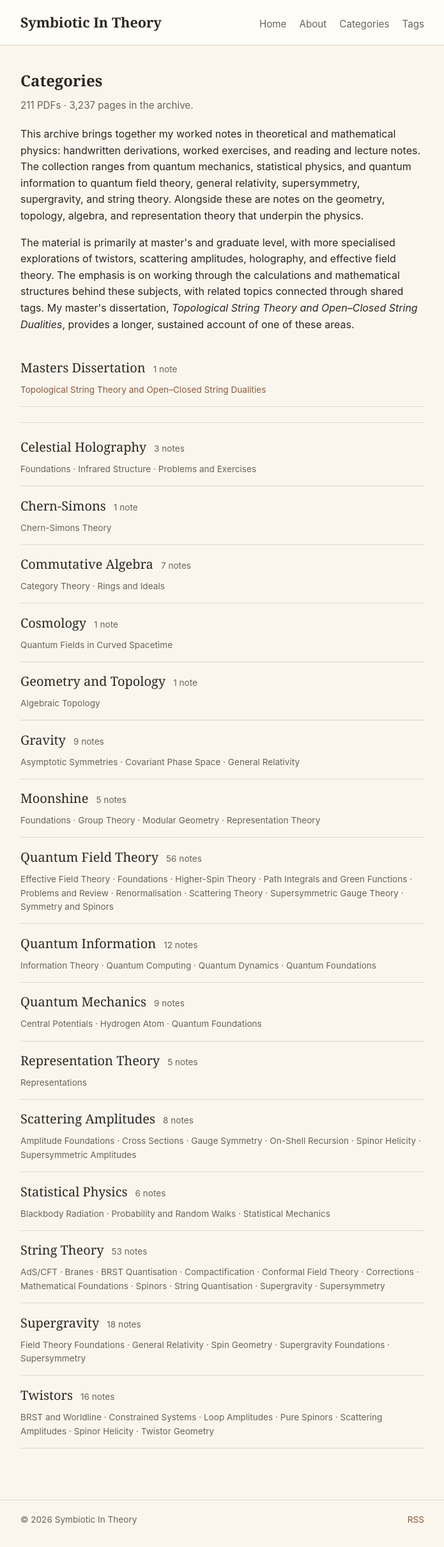
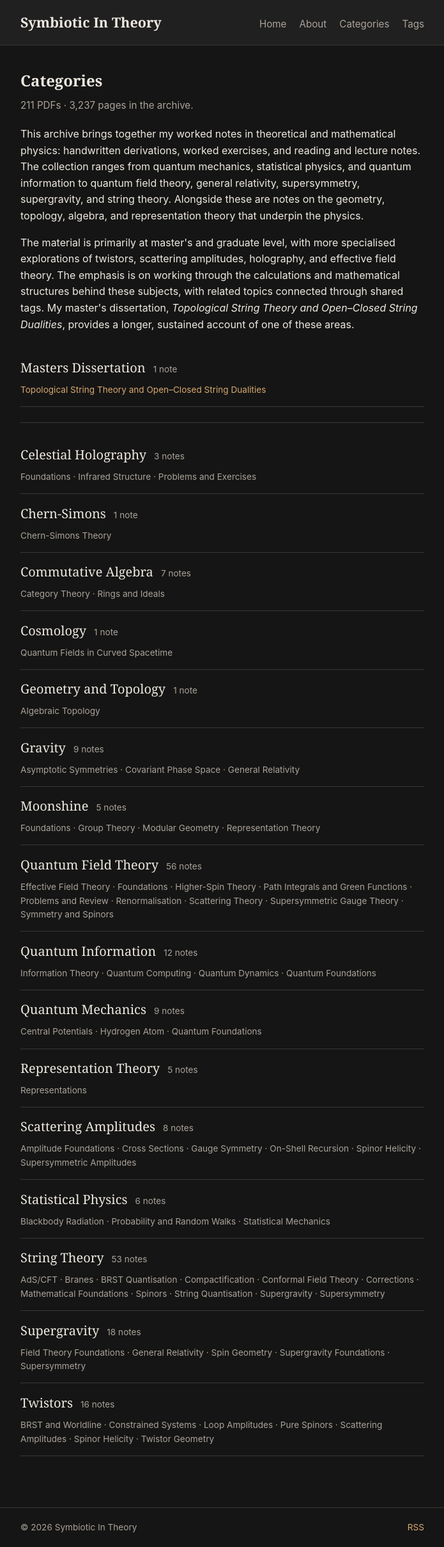
Before and after one commit to SymbioticInTheory/SymbioticInTheory.github.io, a Jekyll site: the page built from index.html, in a window 1280 px wide. Shown: the whole page at 64% size, without its empty margins (292-987 px from the left). Built offline with Jekyll 4.4.1, drawn with Linux system fonts in a browser that asks for light colours.

Commit message:
Add dark archive theme and divider spacing

```diff
--- a/_sass/_base.scss
+++ b/_sass/_base.scss
@@ -1,10 +1,11 @@
 :root {
-  --color-bg: #faf6ee;
-  --color-bg-raised: #fffdf8;
-  --color-text: #2b2620;
-  --color-text-muted: #6b6255;
-  --color-accent: #8a5a3b;
-  --color-border: #e2d8c3;
+  color-scheme: dark;
+  --color-bg: #151515;
+  --color-bg-raised: #202020;
+  --color-text: #eee9e1;
+  --color-text-muted: #aaa39a;
+  --color-accent: #d7a86e;
+  --color-border: #3a3835;
   --font-serif: Georgia, "Iowan Old Style", "Palatino Linotype", Palatino, serif;
   --font-sans: -apple-system, BlinkMacSystemFont, "Segoe UI", Roboto, Helvetica, Arial, sans-serif;
   --content-width: 42rem;
--- a/_sass/_home.scss
+++ b/_sass/_home.scss
@@ -107,7 +107,7 @@
 }
 
 .archive-divider {
-  margin: 1.5rem 0 0.5rem;
+  margin: 1.5rem 0 1.25rem;
   border: 0;
   border-top: 1px solid var(--color-border);
 }
```
